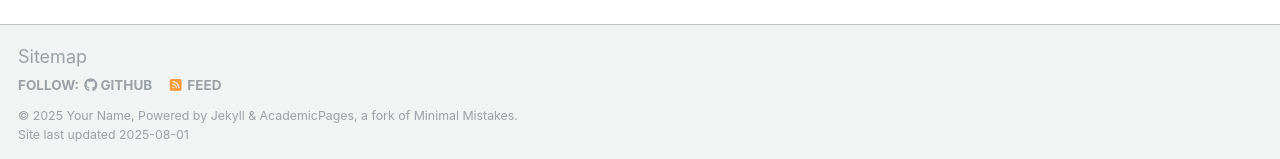
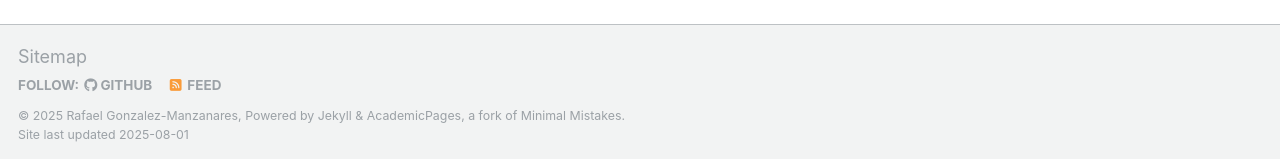
Before and after one commit to rafaelglezm/rafaelglezm.github.io, a Jekyll site: the page built from _pages/about.md, in a window 1280 px wide and 900 px high, scrolled down 2880 px. Shown: the part 738-897 px from the top of the window. Built offline with Jekyll 4.4.1, drawn with Linux system fonts in a browser that asks for light colours; some web fonts are replaced; a script that is not in the unit is left out.

Commit message:
Update _config.yml

```diff
--- a/_config.yml
+++ b/_config.yml
@@ -8,12 +8,12 @@
 
 # Basic Site Settings
 locale                   : "en-US"
-site_theme               : "default"
+site_theme               : "light"
 title                    : "Your Name / Site Title"
 title_separator          : "-"
-name                     : &name "Your Name"
-description              : &description "personal description"
-url                      : https://academicpages.github.io # the base hostname & protocol for your site e.g. "https://[your GitHub username].github.io" or if you already have some other page hosted on Github then use "https://[your GitHub username].github.io/[Your Repo Name]"
+name                     : &name "Rafael Gonzalez-Manzanares"
+description              : &description "Academic cardiologist"
+url                      : https://rafaelglezm.github.io.
 baseurl                  : "" # the subpath of your site, e.g. "/blog"
 repository               : "academicpages/academicpages.github.io"
 
@@ -29,15 +29,15 @@ author:
   location         : "Earth"
   employer         : "Red Brick University"
   uri              : # URL
-  email            : "none@example.org"
+  email            : "rafael.gonzalez@imibic.org"
 
   # Academic websites
   academia         : # URL
   arxiv            : # URL - Update with the correct link to your profile
-  googlescholar    : "https://scholar.google.com/citations?user=PS_CX0AAAAAJ"
+  googlescholar    : "https://scholar.google.com/citations?user=UThL6p4AAAAJ&hl=es"
   inspire-hep      : # URL
   impactstory      : # URL
-  orcid            : "http://orcid.org/yourorcidurl"
+  orcid            : "https://orcid.org/0000-0001-8446-7369"
   semantic         : # URL
   pubmed           : "https://www.ncbi.nlm.nih.gov/pubmed/?term=john+snow"
   researchgate     : # URL
@@ -70,7 +70,7 @@ author:
   steam            : # Username
   telegram         : # URL
   tumblr           : # Username
-  twitter          : # Username for X / Twitter
+  twitter          : # rafaelglezm
   vine             : # Username
   weibo            : # Username
   wikipedia        : # Username
```
